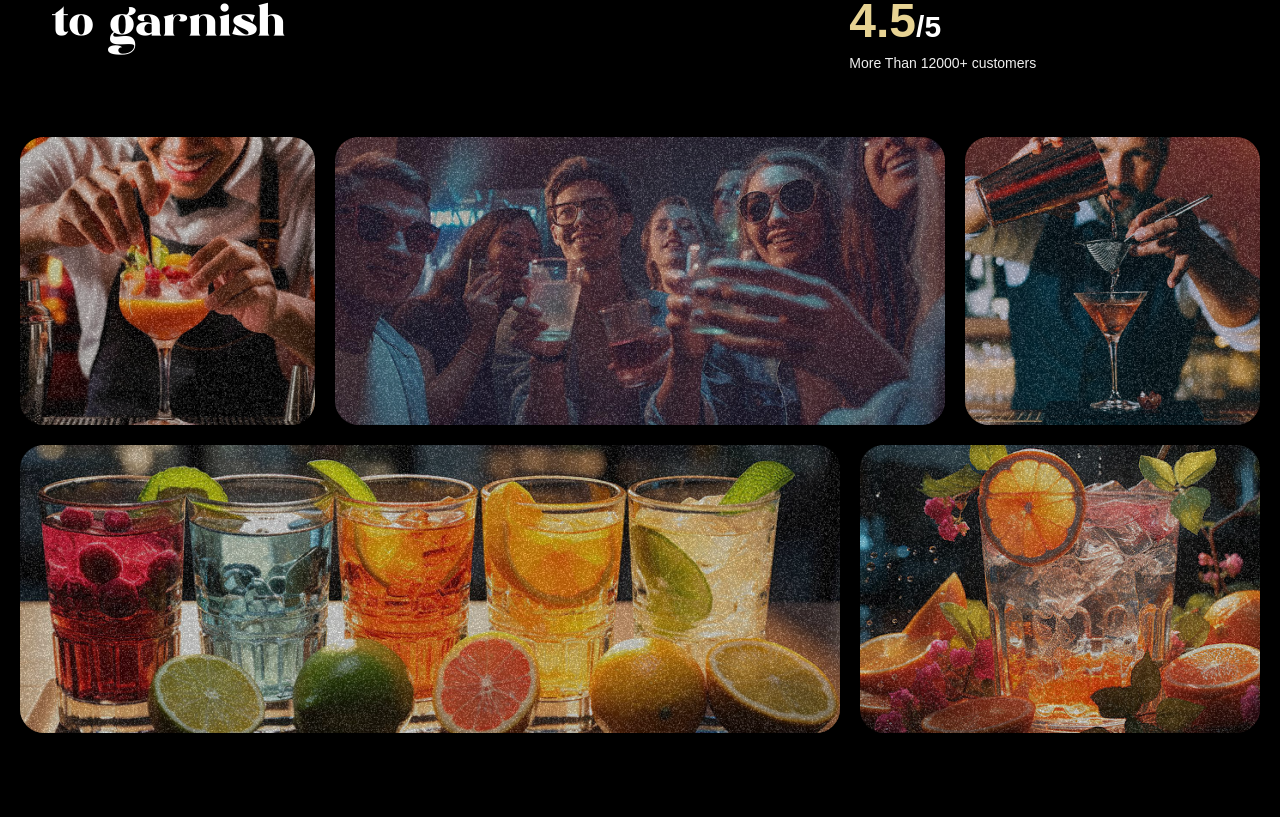
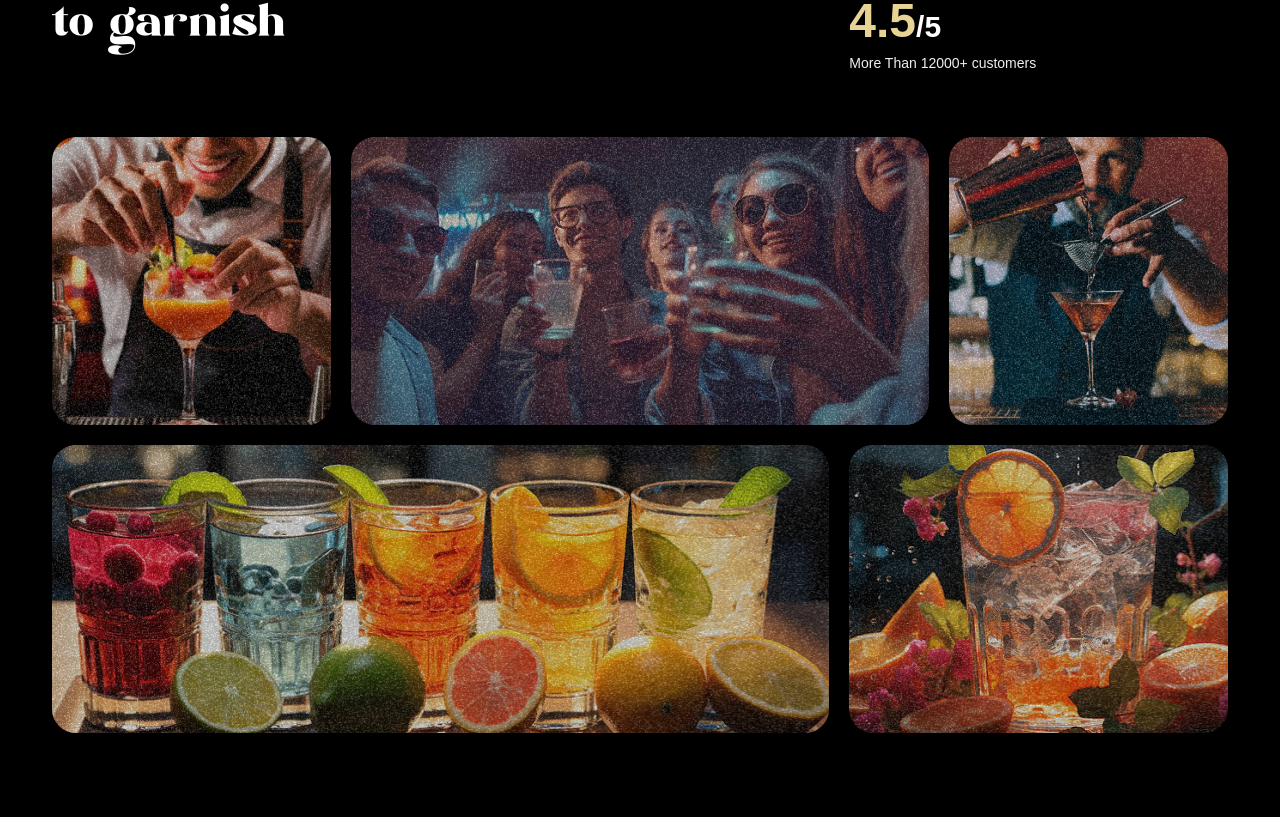
Before and after one commit to anjany06/gsapweb, a React (Vite) app: page / in a window 1280 px wide. Shown: the part 1903-2720 px from the top of the page. Built offline with nearby package versions, Linux system fonts and the light colour scheme; a web font is replaced by a local one.

Commit message:
feat: add container-padding utility to About and Menu components for consistent layout

```diff
--- a/src/components/About.jsx
+++ b/src/components/About.jsx
@@ -66,7 +66,7 @@ const About = () => {
           </div>
         </div>
       </div>
-      <div className="top-grid">
+      <div className="top-grid container-padding">
         <div className="md:col-span-3">
           <div className="noisy" />
           <img src="/images/abt1.png" alt="grid-img-1" />
@@ -83,7 +83,7 @@ const About = () => {
         </div>
       </div>
 
-      <div className="bottom-grid">
+      <div className="bottom-grid container-padding">
         <div className="md:col-span-8">
           <div className="noisy" />
           <img src="/images/abt3.png" alt="grid-img-3" />
--- a/src/components/Menu.jsx
+++ b/src/components/Menu.jsx
@@ -139,7 +139,7 @@ const Menu = () => {
           );
         })}
       </nav>
-      <div className="content">
+      <div className="content container-padding">
         <div className="arrows">
           <button
             className="text-left"
```
